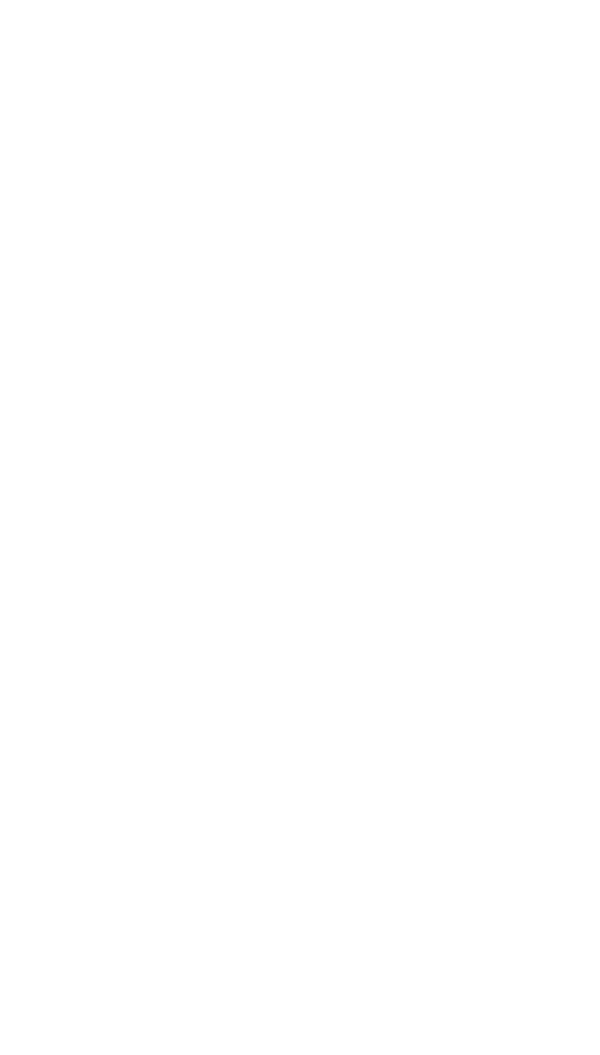
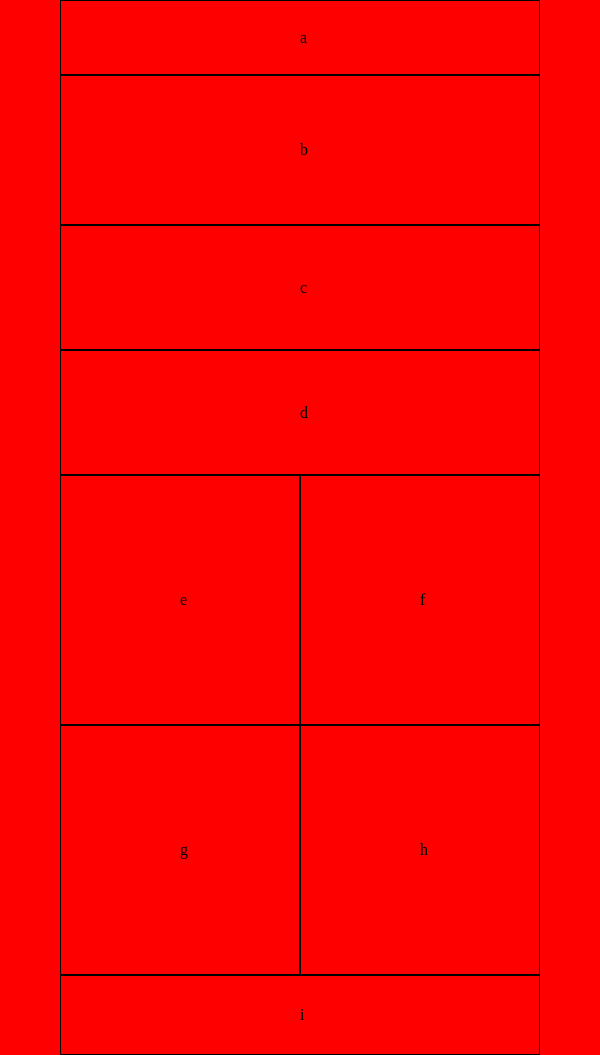
Before and after one commit to boodah96/lab-01, a plain HTML site: page index.html in a window 600 px wide. Before the commit the page ends 800 px from the top, so only its background shows below. Drawn offline with Linux system fonts and the light colour scheme.

Commit message:
second edition

```diff
--- a/index.html
+++ b/index.html
@@ -3,12 +3,28 @@
 <head>
     <meta charset="UTF-8">
     <meta http-equiv="X-UA-Compatible" content="IE=edge">
-    <meta name="viewport" content="width=device-width, initial-scale=1.0">
+    <!-- <meta name="viewport" content="width=device-width, initial-scale=1.0"> -->
     <title>Document</title>
     <link rel="stylesheet" href="style/reset.css">
     <link rel="stylesheet" href="style/style.css">
 </head>
 <body>
+    <header><p>a</p> </header>
+    <main>
+        <aside><p>b</p></aside>
+        <section class="section1">
+            <div><p>c</p></div>
+            <div><p>d</p></div>
+        </section>
+        <section class="section2">
+            <div><p>e</p></div>
+            <div><p>f</p></div>
+            <div><p>g</p></div>
+            <div><p>h</p></div>
+        </section>
+
+    </main>
+    <footer><p>i</p></footer>
 
 </body>
 </html>
--- a/style/style.css
+++ b/style/style.css
@@ -0,0 +1,117 @@
+p{
+    position: absolute;
+    top: 50%;
+    left: 50%;
+    transform: translateY(-50%);
+}
+
+header{
+    width: 960px;
+    height: 100px;
+  border: 1px solid black;
+  box-sizing: border-box;
+  position:relative ;
+
+}
+
+aside{
+    position: relative;
+    width: 200px;
+    height: 600px;
+    border: 1px solid black;
+    box-sizing: border-box;
+    float: left;
+}
+.section1 div{
+    height: 200px;
+    width: 380px;
+    position: relative;
+    border: 1px solid black;
+    box-sizing: border-box;
+    float: left;
+
+}
+.section2 div{
+    height: 250px;
+    width: 190px;
+    position: relative;
+    border: 1px solid black;
+    box-sizing: border-box;
+    float: left;
+
+}
+footer{
+    height: 150px;
+    width: 760px;
+    position: relative;
+    border: 1px solid black;
+    box-sizing: border-box;
+    float: left;
+
+}@media all and (min-width: 768px) and (max-width: 960px) {
+     body{
+    width: 960px;
+    height: 700px;
+    background-color: aqua;
+}}
+@media all and (min-width: 961px)  {
+    body{
+   width: 960px;
+   height: 700px;
+margin: auto;
+   background-color: rgb(152, 160, 160);
+}}
+@media all and (min-width: 480px) and (max-width: 767px) {
+    body{
+        width: 480px;
+        margin: auto;
+        background-color: red;
+    }
+    header{
+        height: 75px;
+        width: 480px;
+
+      border: 1px solid black;
+      box-sizing: border-box;
+      position:relative ;
+
+    }
+
+    aside{
+        position: relative;
+        height: 150px;
+        width: 480px;
+
+        border: 1px solid black;
+        box-sizing: border-box;
+
+    }
+    .section1 div{
+        height: 125px;
+        width: 480px;
+
+        position: relative;
+        border: 1px solid black;
+        box-sizing: border-box;
+
+    }
+    .section2 div{
+        height: 250px;
+        width: 240px;
+        position: relative;
+        border: 1px solid black;
+        box-sizing: border-box;
+        float: left;
+
+    }
+    footer{
+        clear: both;
+        height: 80px;
+        width: 480px;
+        position: relative;
+        border: 1px solid black;
+        box-sizing: border-box;
+
+    }
+
+}
```
